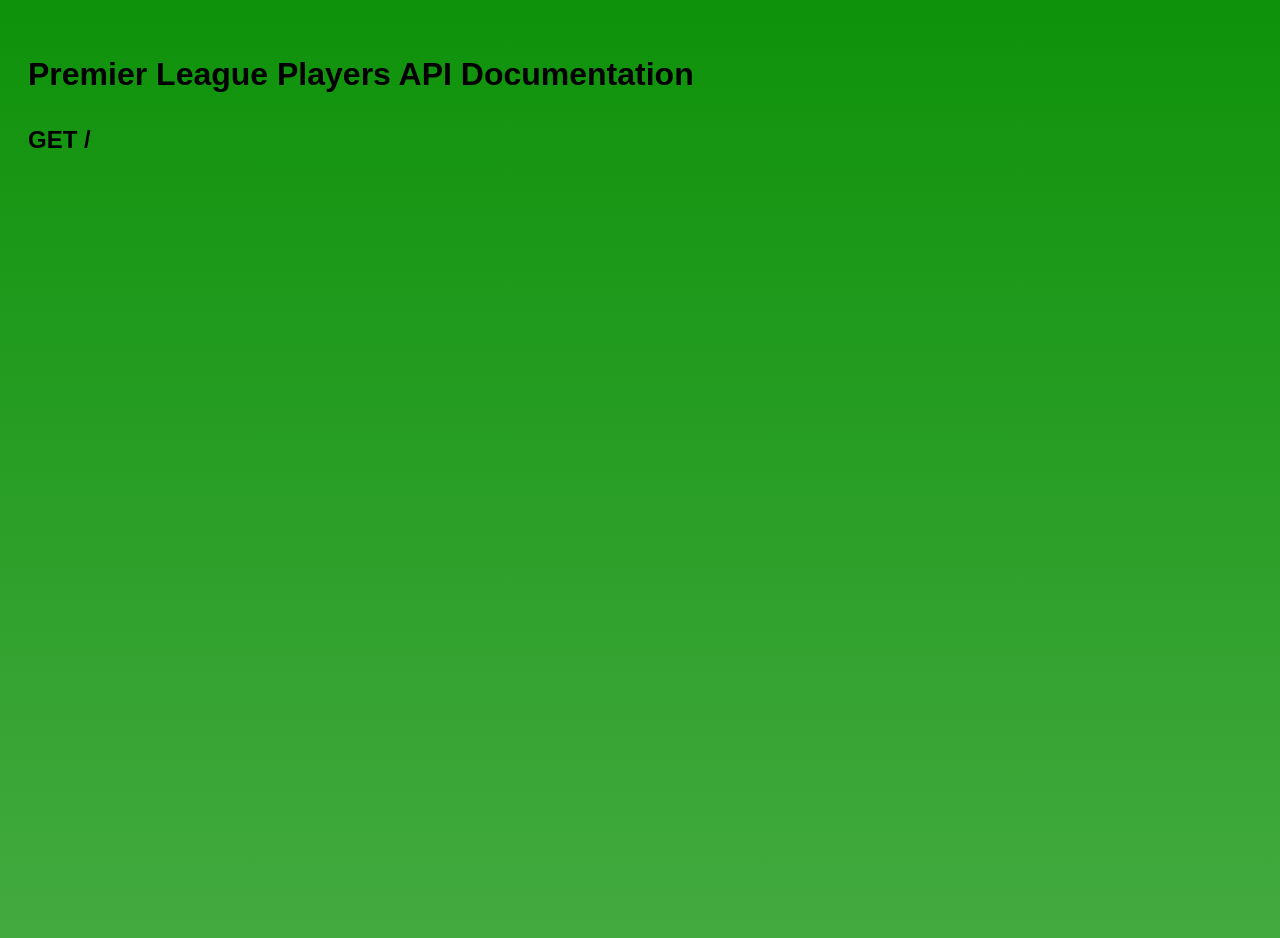
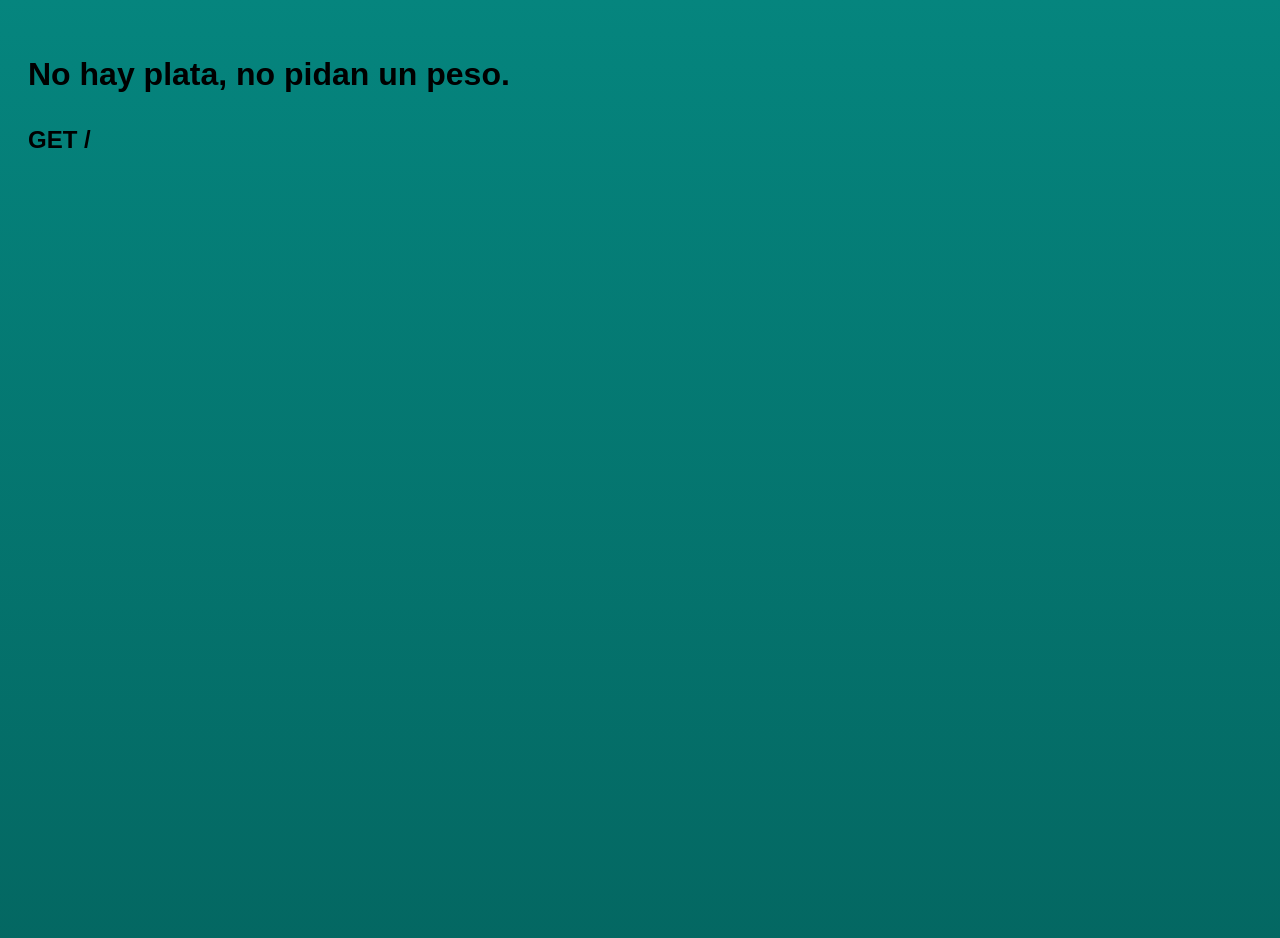
Before and after one commit to NahueSalinas/API, a website: page public/index.html in a window 1280 px wide. Shown: the top 938 px of the page. Drawn offline with Linux system fonts and the light colour scheme.

Commit message:
Cambia el titulo

```diff
--- a/public/index.html
+++ b/public/index.html
@@ -10,7 +10,7 @@
             font-family: Arial, sans-serif;
             line-height: 1.6;
             padding: 20px;
-            background: linear-gradient(rgb(14, 146, 10), rgb(255, 255, 255));
+            background: linear-gradient(rgb(5, 133, 126), rgb(0, 0, 0));
         }
 
         h1 {
@@ -31,7 +31,7 @@
     </style>
 </head>
 <body>
-    <h1>Premier League Players API Documentation</h1>
+    <h1>No hay plata, no pidan un peso.</h1>
 
     <div class="endpoint">
         <h2>GET /</h2>
```
